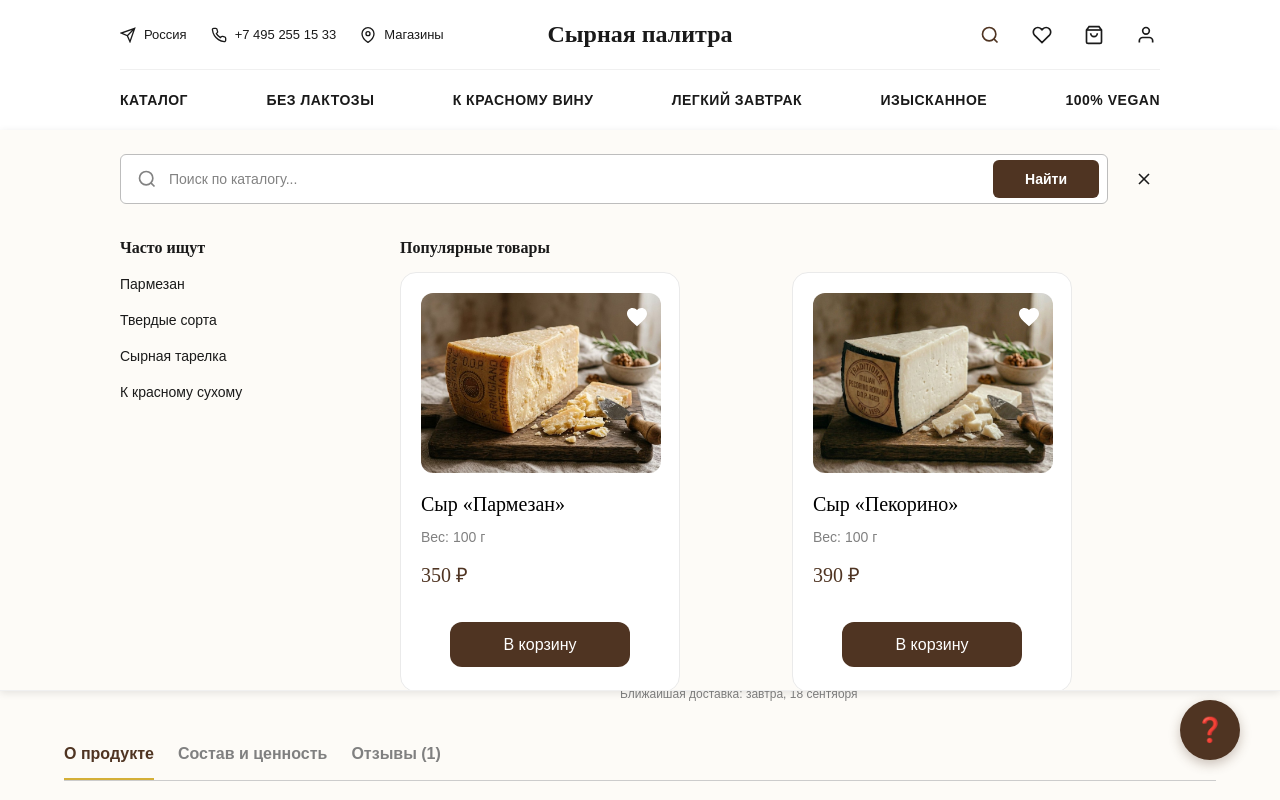
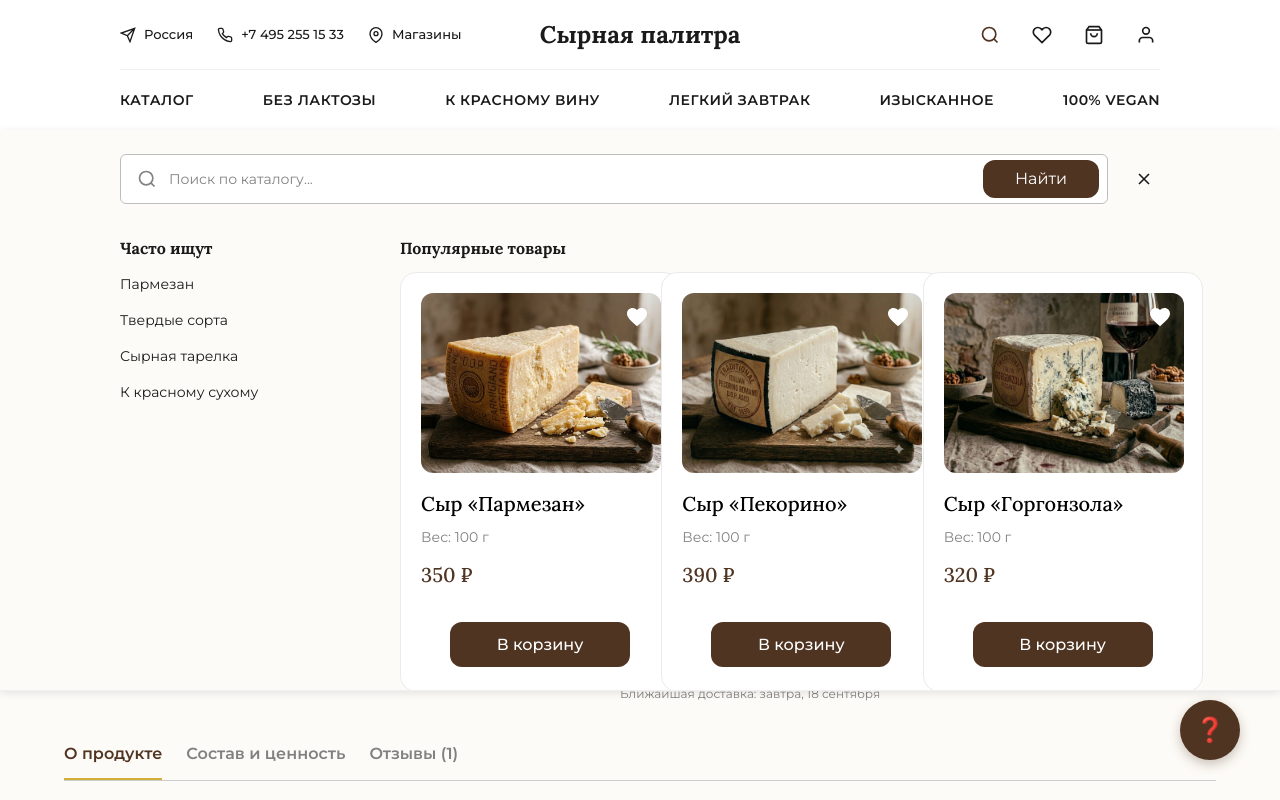
Before and after one commit to Ant1hype/interfaces_programs_systems_finally_task, a React (Vite) app: page /product/1 in a window 1280 px wide. Both pictures are taken after a click on the button 990 px from the left and 34 px from the top of the page. Shown: the top 800 px of the page. Built offline with nearby package versions, Linux system fonts and the light colour scheme; data requests are answered from the project's data file; grey boxes are pictures that could not be loaded.

Commit message:
product: review summary declension fixed

```diff
--- a/src/components/Header.jsx
+++ b/src/components/Header.jsx
@@ -92,9 +92,21 @@ export default function Header() {
     () => products
       .filter((p) => p.inStock !== false)
       .sort((a, b) => (b.taste ?? 0) - (a.taste ?? 0))
-      .slice(0, 3),
+      .slice(0, 8),
     [products]
   );
+  const rowRef = useRef(null);
+  const [visibleCount, setVisibleCount] = useState(3);
+  useEffect(() => {
+    const el = rowRef.current; if (!el) return;
+    const calc = () => setVisibleCount(
+      Math.max(1, Math.min(8, Math.floor((el.clientWidth + 24) / 324)))
+    );
+    calc();
+    const ro = new ResizeObserver(calc); ro.observe(el);
+    return () => ro.disconnect();
+  }, [isSearchOpen]);
+  const visible = popularProducts.slice(0, visibleCount);
   const closeSearch = () => setIsSearchOpen(false);
   const handleSearchSubmit = (e) => {
     e.preventDefault();
@@ -159,7 +171,7 @@ export default function Header() {
             <div className="flex items-center gap-3 flex-1 min-w-0 h-[48px] sm:h-[50px] pl-4 pr-2 bg-surface-white border border-[#BDBDBD] rounded-md focus-within:border-brand-900 transition-colors duration-200">
               <svg viewBox="0 0 24 24" fill="none" stroke="currentColor" strokeWidth="2" className="w-5 h-5 shrink-0 text-neutral-600 pointer-events-none"><circle cx="11" cy="11" r="8"/><line x1="21" y1="21" x2="16.65" y2="16.65"/></svg>
               <input type="search" value={searchQuery} onChange={(e) => setSearchQuery(e.target.value)} placeholder="Поиск по каталогу..." className="flex-1 min-w-0 h-full bg-transparent border-0 outline-none text-[14px] font-normal text-neutral-900-alt placeholder:text-neutral-600" />
-              <button type="submit" className="inline-flex items-center justify-center shrink-0 h-[36px] sm:h-[38px] px-5 sm:px-8 bg-brand-900 text-surface-white text-[13px] sm:text-[14px] font-semibold border-0 rounded-md cursor-pointer transition-colors duration-200 hover:bg-brand-700">Найти</button>
+              <button type="submit" className="inline-flex items-center justify-center shrink-0 h-[36px] sm:h-[38px] ppx-5 sm:px-8 bg-brand-800 rounded-xl text-white">Найти</button>
             </div>
             <button type="button" onClick={closeSearch} aria-label="Закрыть поиск" className="shrink-0 flex items-center justify-center w-8 h-8 bg-transparent border-0 p-0 text-neutral-900-alt cursor-pointer transition-colors duration-200 hover:text-brand-900">
               <svg viewBox="0 0 24 24" fill="none" stroke="currentColor" strokeWidth="2" className="w-5 h-5 pointer-events-none"><line x1="18" y1="6" x2="6" y2="18"/><line x1="6" y1="6" x2="18" y2="18"/></svg>
@@ -179,9 +191,11 @@ export default function Header() {
             <div className="min-w-0">
               <h3 className="font-lora text-[16px] font-bold text-neutral-900-alt m-0 mb-3">Популярные товары</h3>
               {popularProducts.length > 0 ? (
-                <div className="grid grid-cols-[repeat(auto-fill,minmax(240px,1fr))] gap-6">
-                  {popularProducts.map((product) => (
-                    <ProductCard key={product.id} product={product} />
+                <div ref={rowRef} className="flex flex-nowrap justify-between gap-6 w-full">
+                  {visible.map((product) => (
+                    <div key={product.id} className="flex-1 basis-[300px] max-w-[420px] min-w-0">
+                      <ProductCard product={product} />
+                    </div>
                   ))}
                 </div>
               ) : (
--- a/src/index.css
+++ b/src/index.css
@@ -1,3 +1,7 @@
+/* Шрифты проекта (Montserrat, Lora, Inter, Cormorant Garamond).
+   @import должен идти до @tailwind-директив, иначе PostCSS поднимет его ниже и CSS будет невалиден. */
+@import url('https://fonts.googleapis.com/css2?family=Montserrat:wght@400;500;600;700&family=Lora:wght@400;500;600;700&family=Inter:wght@400;500;600;700&family=Cormorant+Garamond:wght@400;500;600;700&display=swap');
+
 @tailwind base;
 @tailwind components;
 @tailwind utilities;
--- a/src/pages/Product.jsx
+++ b/src/pages/Product.jsx
@@ -59,6 +59,9 @@ export default function Product() {
   const currentPrice=Math.round(product.price*(selectedWeight/100));
   const related=allProducts.filter(pp=>pp.category===product.category && String(pp.id)!==String(product.id)).slice(0,4);
   const reviews=product.reviews||[];
+  const avgRating=reviews.length?Math.round(reviews.reduce((s,r)=>s+(Number(r.rating)||0),0)/reviews.length*10)/10:0;
+  const reviewsWord=(n=>{const a=n%100;if(a>=11&&a<=14)return 'отзывов';const b=n%10;if(b===1)return 'отзыв';if(b>=2&&b<=4)return 'отзыва';return 'отзывов';});
+  const starsRow=(rating)=>(<span className="flex gap-1.5" aria-label={`Оценка ${rating} из 5`}>{[1,2,3,4,5].map(d=>(<span key={d} className={`w-3 h-3 rounded-full ${d<=rating?"bg-brand-900":"bg-surface-gray-fill border border-neutral-300"}`} />))}</span>);
 
   const handleImgError=(src)=>{
     setBrokenImages(prev=>prev.includes(src)?prev:[...prev,src]);
@@ -130,7 +133,7 @@ export default function Product() {
         {activeTab==='info' && (
           <div className="grid grid-cols-1 lg:grid-cols-2 gap-8 font-montserrat text-sm leading-6">
             <div><h4 className="font-bold mb-2">Состав продукта</h4><p className="text-neutral-black mb-6">{product.ingredients}</p><h4 className="font-bold mb-2">Срок годности и хранение</h4><p className="text-neutral-black">{product.shelfLife}</p></div>
-            <div className="bg-surface-white border border-neutral-250-a80 rounded-radius-xl p-6"><h4 className="font-bold mb-4">Пищевая ценность (на 100 г)</h4><div className="grid grid-cols-2 gap-4"><div><p className="font-bold text-brand-900 text-lg">{product.nutrition?.calories}</p><p className="text-neutral-500 text-xs">ккал</p></div><div><p className="font-bold text-brand-900 text-lg">{product.nutrition?.proteins} г</p><p className="text-neutral-500 text-xs">белки</p></div><div><p className="font-bold text-brand-900 text-lg">{product.nutrition?.fats} г</p><p className="text-neutral-500 text-xs">жиры</p></div><div><p className="font-bold text-brand-900 text-lg">{product.nutrition?.carbs} г</p><p className="text-neutral-500 text-xs">углеводы</p></div></div></div>
+            <div className="bg-surface-white border border-neutral-300 rounded-radius-xl p-6"><h4 className="font-bold text-neutral-black mb-5">Пищевая ценность (на 100 г)</h4><div className="grid grid-cols-2 gap-x-10 gap-y-6">{[[product.nutrition?.calories,'ккал'],[product.nutrition?.proteins,'г белки'],[product.nutrition?.fats,'г жиры'],[product.nutrition?.carbs,'г углеводы']].map(([val,label])=>(<div key={label}><p className="font-inter text-[28px] font-bold leading-none text-brand-900">{val}</p><p className="font-inter text-xs text-neutral-500 mt-2">{label}</p></div>))}</div></div>
           </div>
         )}
         {activeTab==='reviews' && (
@@ -138,23 +141,27 @@ export default function Product() {
             {reviews.length===0 ? (
               <div className="bg-surface-cream border border-neutral-250-a80 rounded-radius-lg py-12 text-center text-neutral-500 font-montserrat">отзывов пока нет</div>
             ) : (
-              <div className="flex flex-col gap-4">
-                {reviews.map(r=>(
-                  <article key={r.id} className="bg-surface-white border border-neutral-300 rounded-radius-lg p-6 font-montserrat">
-                    <header className="flex flex-wrap items-start justify-between gap-4 mb-3">
+              <div className="grid grid-cols-1 lg:grid-cols-[1fr_320px] gap-8 items-start">
+                <div className="flex flex-col gap-4">
+                  {reviews.map(r=>(
+                    <article key={r.id} className="grid grid-cols-1 md:grid-cols-[220px_1fr] gap-6 bg-surface-white border border-neutral-300 rounded-radius-lg p-6 font-montserrat">
                       <div>
                         <p className="font-bold text-neutral-black">{r.author}</p>
-                        <p className="text-xs text-neutral-350 mt-1">{r.date}</p>
+                        <div className="mt-3">{starsRow(r.rating)}</div>
+                        {r.pairing && <p className="text-xs text-neutral-600 mt-3">Пара: {r.pairing}</p>}
                       </div>
-                      <p className="text-sm font-bold text-brand-900 whitespace-nowrap" aria-label={`Оценка ${r.rating} из 5`}>
-                        <span aria-hidden="true">{"★".repeat(r.rating)+"☆".repeat(Math.max(0,5-r.rating))}</span>
-                        <span className="ml-2 text-xs font-normal text-neutral-500">{r.rating}/5</span>
-                      </p>
-                    </header>
-                    <p className="text-sm text-neutral-700 leading-6 mb-3">{r.text}</p>
-                    {r.pairing && <p className="text-xs text-neutral-600"><span className="text-neutral-500">С чем подавали: </span>{r.pairing}</p>}
-                  </article>
-                ))}
+                      <div>
+                        <p className="text-sm text-neutral-black leading-6">{r.text}</p>
+                      </div>
+                    </article>
+                  ))}
+                </div>
+                <aside className="font-montserrat">
+                  <p className="text-4xl font-bold text-neutral-black leading-none">{avgRating}</p>
+                  <p className="text-xs text-neutral-500 mt-2">На основе {reviews.length}-х {reviewsWord(reviews.length)}</p>
+                  <div className="mt-3">{starsRow(Math.floor(avgRating))}</div>
+                  <button type="button" className="mt-6 w-full py-3 rounded-radius-md border border-brand-outline text-brand-outline bg-surface-white text-sm font-medium hover:bg-surface-cream transition-colors">Оставить отзыв</button>
+                </aside>
               </div>
             )}
           </div>
--- a/tailwind.config.js
+++ b/tailwind.config.js
@@ -8,6 +8,7 @@ export default {
     extend: {
       colors: {
         // 1.1 Брендовые (коричневая палитра)
+        'brand-800': '#4F3422',
         'brand-900': '#4F3422',
         'brand-700': '#6D4C41',
         'brand-outline': '#3A3A3A',
```
Also changed, not shown: 6 other files (tests, documents, lock files or other folders).
